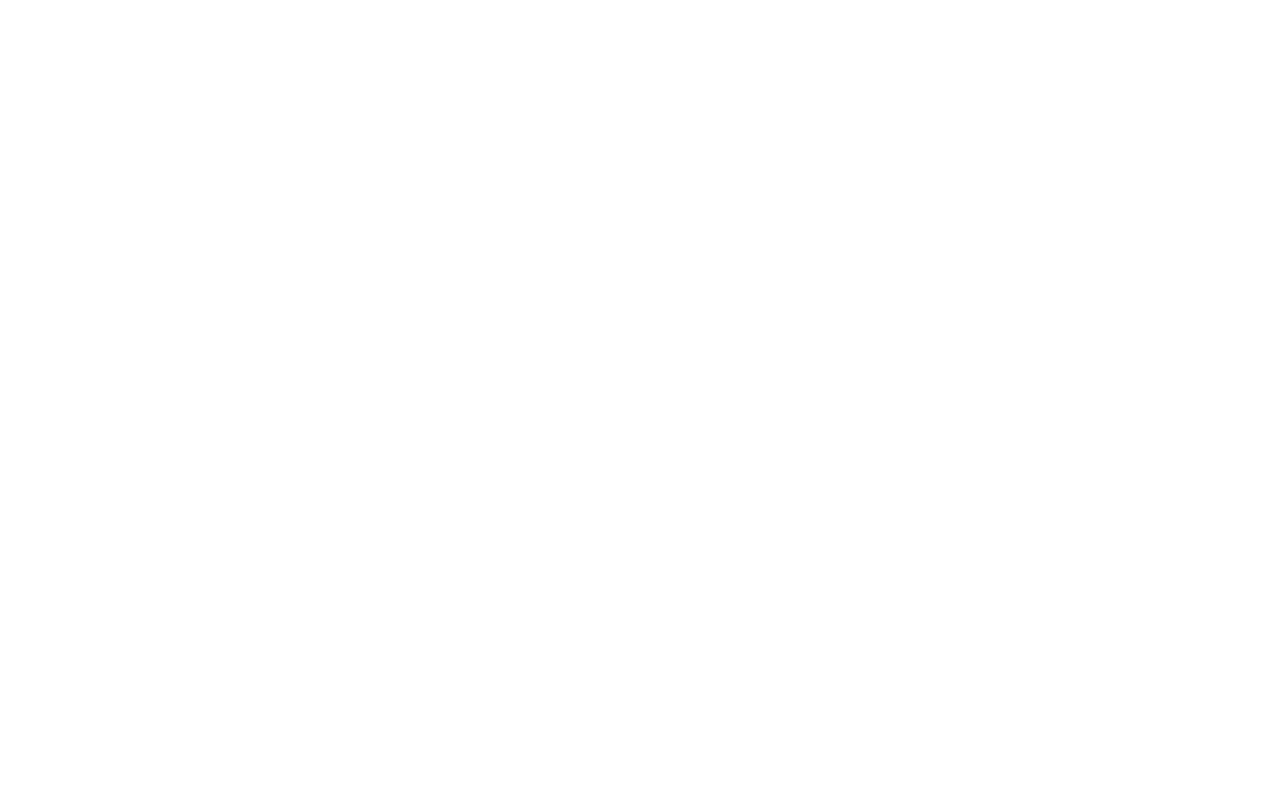
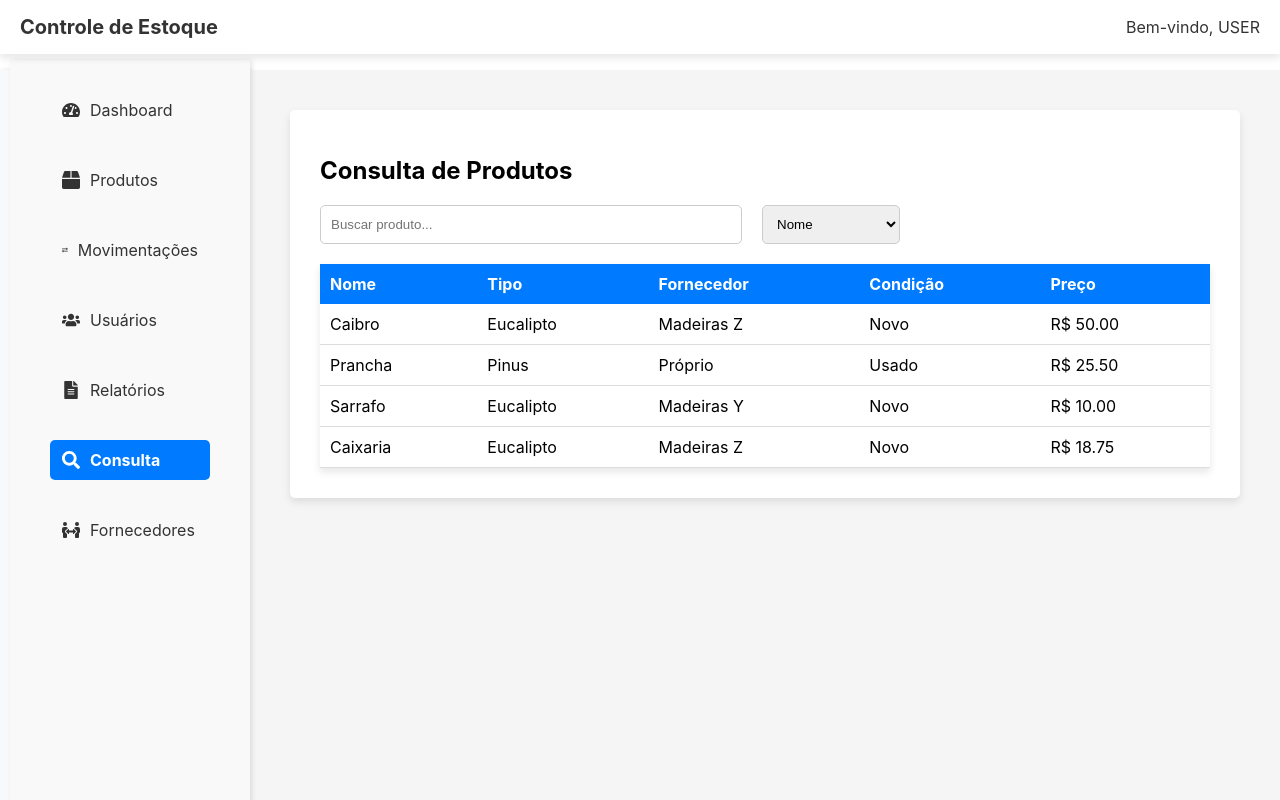
Before and after one commit to FernandoLML/CEM, a React (Create React App) app in the folder Frontend/madeira/: page /consulta in a window 1280 px wide. Before the commit this address had no page. Built offline with nearby package versions, Linux system fonts and the light colour scheme.

Commit message:
Front - Página de consulta concluída

```diff
--- a/Frontend/madeira/src/App.js
+++ b/Frontend/madeira/src/App.js
@@ -8,6 +8,7 @@
 import ProdutosPageWrapper from './Pages/product';
 import FornecedorPageWrapper from './Pages/supplier';
 import MovimentacaoPage from './Pages/movement';
+import ConsultaProdutosPage from './Pages/search';
 
 const App = () => {
   return (
@@ -22,6 +23,7 @@
         <Route path="/produtos" element={<ProdutosPageWrapper />} />
         <Route path="/fornecedores" element={<FornecedorPageWrapper />} />
         <Route path="/movimentacoes" element={<MovimentacaoPage />} />
+        <Route path="/consulta" element={<ConsultaProdutosPage />} />
         {/* Adicione outras rotas aqui */}
       </Routes>
     </Router>
--- a/Frontend/madeira/src/Pages/movement.jsx
+++ b/Frontend/madeira/src/Pages/movement.jsx
@@ -103,7 +103,7 @@
                     <td style={styles.tableCell}>{item.fornecedor || "—"}</td>
                     <td style={styles.tableCell}>{item.dimensoes}</td>
                     <td style={{ ...styles.tableCell, fontWeight: "bold" }}>{item.natureza}</td>
-                    <td style={{...styles.tableCell, textAlign: "center"}}>{item.quantidade}</td>
+                    <td style={{...styles.tableCell, textIndent:'35px'}}>{item.quantidade}</td>
                   </tr>
                 ))}
               </tbody>
--- a/Frontend/madeira/src/Pages/search.jsx
+++ b/Frontend/madeira/src/Pages/search.jsx
@@ -0,0 +1,158 @@
+import React, { useState } from "react";
+import Sidebar from "../Components/Sidebar";
+import Header from "../Components/Header";
+
+const produtosMock = [
+  { nome: "Caibro", tipo: "Eucalipto", fornecedor: "Madeiras Z", condicao: "Novo", preco: "50.00" },
+  { nome: "Prancha", tipo: "Pinus", fornecedor: "Próprio", condicao: "Usado", preco: "25.50" },
+  { nome: "Sarrafo", tipo: "Eucalipto", fornecedor: "Madeiras Y", condicao: "Novo", preco: "10.00" },
+  { nome: "Caixaria", tipo: "Eucalipto", fornecedor: "Madeiras Z", condicao: "Novo", preco: "18.75" },
+];
+
+export default function ConsultaProdutosPage() {
+  const [busca, setBusca] = useState("");
+  const [filtro, setFiltro] = useState("nome");
+
+  const produtosFiltrados = produtosMock.filter((p) => {
+    const valor = p[filtro]?.toString().toLowerCase();
+    return valor?.includes(busca.toLowerCase());
+  });
+
+  const styles = {
+    container: {
+      display: "flex",
+      flexDirection: "column",
+      height: "100vh",
+    },
+    contentWrapper: {
+      display: "flex",
+      flex: 1,
+      marginTop: "70px", // Compensates for the fixed header height
+    },
+    sidebar: {
+      width: "250px",
+      backgroundColor: "#f8f9fa",
+      height: "100%",
+      boxShadow: "2px 0 5px rgba(0, 0, 0, 0.1)",
+      overflowY: "auto",
+    },
+    mainContent: {
+      flex: 1,
+      padding: "40px", // Increased padding for better spacing
+      backgroundColor: "#f5f5f5",
+    },
+    card: {
+      backgroundColor: "#fff",
+      padding: "30px", // Increased padding for better spacing inside the card
+      borderRadius: "5px",
+      boxShadow: "0 4px 8px rgba(0, 0, 0, 0.1)",
+      marginBottom: "40px", // Adds spacing between cards
+    },
+    table: {
+      width: "100%",
+      borderCollapse: "collapse",
+      backgroundColor: "#fff",
+      boxShadow: "0 4px 8px rgba(0, 0, 0, 0.1)",
+    },
+    tableHeader: {
+      backgroundColor: "#007bff",
+      color: "#fff",
+      textAlign: "left",
+      padding: "10px",
+    },
+    tableCell: {
+      padding: "10px",
+      borderBottom: "1px solid #ddd",
+    },
+    input: {
+      padding: "10px",
+      border: "1px solid #ccc",
+      borderRadius: "5px",
+      width: "100%",
+      maxWidth: "400px",
+    },
+    select: {
+      padding: "10px",
+      border: "1px solid #ccc",
+      borderRadius: "5px",
+    },
+  };
+
+  return (
+    <div style={styles.container}>
+      {/* Header */}
+      <Header />
+
+      {/* Sidebar and Main Content */}
+      <div style={styles.contentWrapper}>
+        {/* Sidebar */}
+        <div style={styles.sidebar}>
+          <Sidebar currentPage="consulta" />
+        </div>
+
+        {/* Main Content */}
+        <div style={styles.mainContent}>
+          {/* Search Section */}
+          <div style={styles.card}>
+            <h1 style={{ fontSize: "24px", fontWeight: "bold", marginBottom: "20px" }}>
+              Consulta de Produtos
+            </h1>
+
+            <div style={{ display: "flex", gap: "20px", marginBottom: "20px" }}>
+              <input
+                type="text"
+                placeholder="Buscar produto..."
+                value={busca}
+                onChange={(e) => setBusca(e.target.value)}
+                style={styles.input}
+              />
+
+              <select
+                value={filtro}
+                onChange={(e) => setFiltro(e.target.value)}
+                style={styles.select}
+              >
+                <option value="nome">Nome</option>
+                <option value="tipo">Tipo de madeira</option>
+                <option value="fornecedor">Fornecedor</option>
+                <option value="condicao">Condição</option>
+                <option value="preco">Preço</option>
+              </select>
+            </div>
+
+            <table style={styles.table}>
+              <thead>
+                <tr>
+                  <th style={styles.tableHeader}>Nome</th>
+                  <th style={styles.tableHeader}>Tipo</th>
+                  <th style={styles.tableHeader}>Fornecedor</th>
+                  <th style={styles.tableHeader}>Condição</th>
+                  <th style={styles.tableHeader}>Preço</th>
+                </tr>
+              </thead>
+              <tbody>
+                {produtosFiltrados.length === 0 ? (
+                  <tr>
+                    <td colSpan="5" style={{ padding: "20px", textAlign: "center", color: "#888" }}>
+                      Nenhum produto encontrado.
+                    </td>
+                  </tr>
+                ) : (
+                  produtosFiltrados.map((p, i) => (
+                    <tr key={i}>
+                      <td style={styles.tableCell}>{p.nome}</td>
+                      <td style={styles.tableCell}>{p.tipo}</td>
+                      <td style={styles.tableCell}>{p.fornecedor}</td>
+                      <td style={styles.tableCell}>{p.condicao}</td>
+                      <td style={styles.tableCell}>R$ {p.preco}</td>
+                    </tr>
+                  ))
+                )}
+              </tbody>
+            </table>
+          </div>
+        </div>
+      </div>
+    </div>
+  );
+}
```
